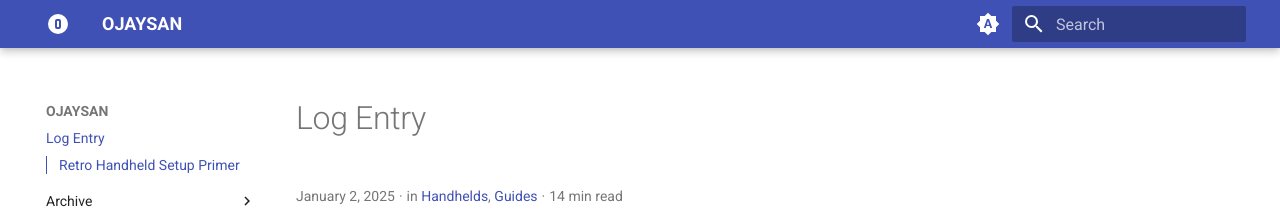
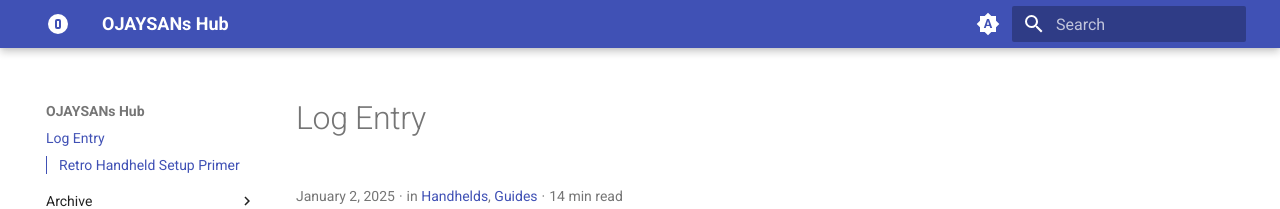
Before and after one commit to thejaykid7/retrosite, an MkDocs documentation site: the page built from docs/index.md, in a window 1280 px wide. Shown: the top 209 px of the page. Built offline with MkDocs 1.6.1 and Material for MkDocs 9.7.7, drawn with Linux system fonts in a browser that asks for light colours; plug-ins that fetch from the network failed and are left out; some of the changed lines change nothing that is shown.

Commit message:
fix comments and site desc

```diff
--- a/mkdocs.yml
+++ b/mkdocs.yml
@@ -1,6 +1,6 @@
-site_name: OJAYSAN
-site_description: My adventures in the matrix!
-site_url: https://thejaykid7.github.io/retrosite/ #https://retro.ojaysan.com
+site_name: OJAYSANs Hub
+site_description: Providing Useful Information!
+site_url: https://retro.ojaysan.com
 
 nav:
   - index.md
--- a/overrides/partials/comments.html
+++ b/overrides/partials/comments.html
@@ -4,16 +4,15 @@
   <script src="https://giscus.app/client.js"
   data-repo="thejaykid7/retrosite"
   data-repo-id="R_kgDONkyAEw"
-  data-category="General"
-  data-category-id="DIC_kwDONkyAE84Clrfm"
+  data-category="Announcements"
+  data-category-id="DIC_kwDONkyAE84Clrfl"
   data-mapping="url"
   data-strict="0"
   data-reactions-enabled="1"
-  data-emit-metadata="0"
+  data-emit-metadata="1"
   data-input-position="top"
   data-theme="catppuccin_macchiato"
   data-lang="en"
-  data-loading="lazy"
   crossorigin="anonymous"
   async>
 </script>
```
